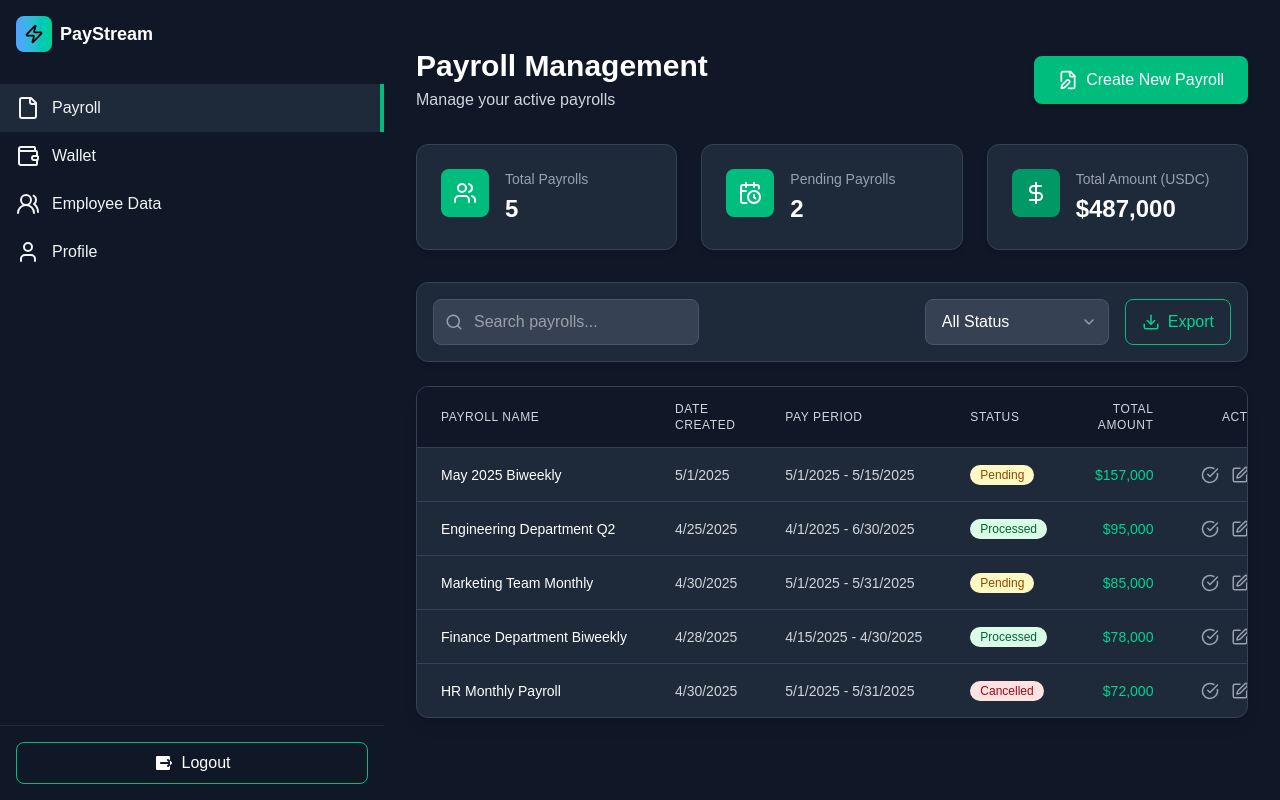
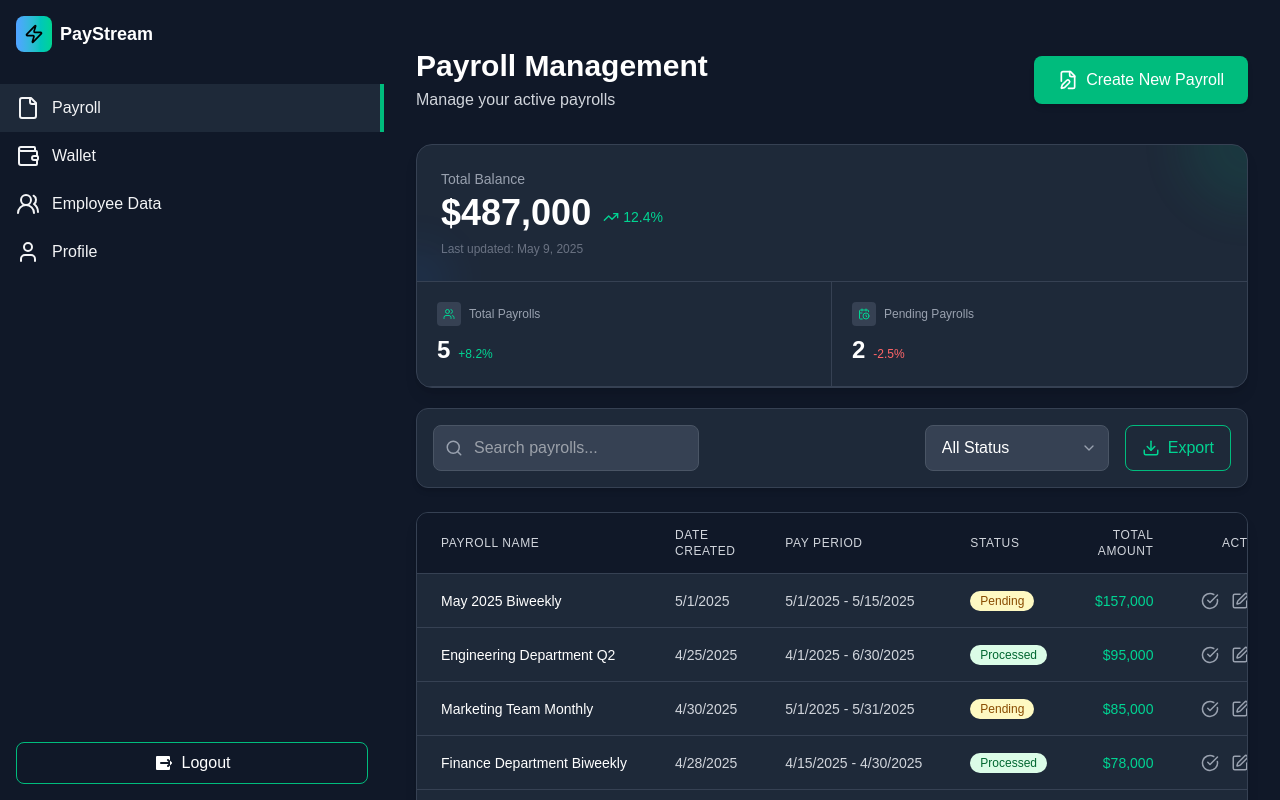
Before and after one commit to aruyaohi/paystream, a Next.js app: page /dashboard in a window 1280 px wide. Built offline with nearby package versions, Linux system fonts and the light colour scheme; what @civic/auth-web3 would draw is missing.

Commit message:
made some changes

```diff
--- a/src/app/dashboard/page.tsx
+++ b/src/app/dashboard/page.tsx
@@ -379,7 +379,7 @@ const TeslaDashboard = () => {
   </nav>
 
   {/* Footer div at the bottom with logo and logout button */}
-  <div className="mt-auto border-t border-gray-800 py-4 px-4">
+  <div className="mt-auto border-gray-800 py-4 px-4">
     <div className="flex-col items-center justify-between space-y-5">
       {/* Logout button */}
       <button
--- a/src/app/frontend/screens/dashboardScreens/payroll.tsx
+++ b/src/app/frontend/screens/dashboardScreens/payroll.tsx
@@ -10,7 +10,7 @@ import {
   Download,
   Users,
   CalendarClock,
-  DollarSign,
+  TrendingUp,
   Edit,
   CheckCircle,
   FilePen
@@ -513,29 +513,29 @@ const PayrollDetails: React.FC<PayrollDetailsProps> = ({ payroll, onBack, onEdit
   );
 };
 
-// Stats Card Component
-interface StatsCardProps {
-  icon: React.ElementType;
-  title: string;
-  value: string | number;
-  color: string;
-}
+// // Stats Card Component
+// interface StatsCardProps {
+//   icon: React.ElementType;
+//   title: string;
+//   value: string | number;
+//   color: string;
+// }
 
-const StatsCard: React.FC<StatsCardProps> = ({ icon: Icon, title, value, color }) => {
-  return (
-    <div className="bg-gray-800 rounded-xl shadow-md p-6 border border-gray-700">
-      <div className="flex items-start">
-        <div className={`p-3 rounded-lg ${color}`}>
-          <Icon className="h-6 w-6 text-white" />
-        </div>
-        <div className="ml-4">
-          <h3 className="text-sm font-medium text-gray-400">{title}</h3>
-          <p className="text-2xl font-bold text-white mt-1">{value}</p>
-        </div>
-      </div>
-    </div>
-  );
-};
+// const StatsCard: React.FC<StatsCardProps> = ({ icon: Icon, title, value, color }) => {
+//   return (
+//     <div className="bg-gray-800 rounded-xl shadow-md p-6 border border-gray-700">
+//       <div className="flex items-start">
+//         <div className={`p-3 rounded-lg ${color}`}>
+//           <Icon className="h-6 w-6 text-white" />
+//         </div>
+//         <div className="ml-4">
+//           <h3 className="text-sm font-medium text-gray-400">{title}</h3>
+//           <p className="text-2xl font-bold text-white mt-1">{value}</p>
+//         </div>
+//       </div>
+//     </div>
+//   );
+// };
 
 // Main Payroll Management Component
 const PayrollManagement: React.FC = () => {
@@ -661,30 +661,57 @@ const PayrollManagement: React.FC = () => {
                 </motion.button>
               </div>
 
-              {/* Stats Cards */}
-              <div className="grid grid-cols-1 md:grid-cols-3 gap-6 mb-8">
-                <StatsCard
-                  icon={Users}
-                  title="Total Payrolls"
-                  value={totalPayrolls}
-                  color="bg-emerald-500"
-                />
-                <StatsCard
-                  icon={CalendarClock}
-                  title="Pending Payrolls"
-                  value={pendingPayrolls}
-                  color="bg-emerald-500"
-                />
-                <StatsCard
-                  icon={DollarSign}
-                  title="Total Amount (USDC)"
-                  value={`$${totalPayrollAmount.toLocaleString()}`}
-                  color="bg-emerald-600"
-                />
+              <div className="bg-gray-800 rounded-2xl overflow-hidden border border-gray-700 shadow-lg">
+          {/* Total Balance Section */}
+          <div className="p-6 border-b border-gray-700 relative overflow-hidden">
+            {/* Decorative elements */}
+            <div className="absolute -right-16 -top-16 h-32 w-32 rounded-full bg-emerald-500 opacity-10 blur-xl"></div>
+            <div className="absolute -left-8 -bottom-8 h-16 w-16 rounded-full bg-blue-500 opacity-10 blur-xl"></div>
+
+            <p className="text-gray-400 text-sm mb-1">Total Balance</p>
+            <div className="flex items-baseline">
+              <h1 className="text-4xl font-bold text-white">${totalPayrollAmount.toLocaleString()}</h1>
+              <span className="ml-3 text-emerald-400 flex items-center text-sm font-medium">
+                <TrendingUp className="h-4 w-4 mr-1" /> 12.4%
+              </span>
+            </div>
+            <p className="text-gray-500 text-xs mt-2">Last updated: May 9, 2025</p>
+          </div>
+
+          {/* Stats Grid */}
+          <div className="grid grid-cols-2 divide-x divide-gray-700">
+            {/* Left Stat */}
+            <div className="p-5 border-b border-gray-700">
+              <div className="flex items-center mb-2">
+                <div className="h-6 w-6 rounded bg-gray-700 flex items-center justify-center">
+                  <Users className="h-3 w-3 text-emerald-400" />
+                </div>
+                <p className="ml-2 text-gray-400 text-xs">Total Payrolls</p>
               </div>
+              <div className="flex items-baseline">
+                <p className="text-2xl font-bold text-white">{totalPayrolls}</p>
+                <span className="ml-2 text-emerald-400 text-xs">+8.2%</span>
+              </div>
+            </div>
+
+            {/* Right Stat */}
+            <div className="p-5 border-b border-gray-700">
+              <div className="flex items-center mb-2">
+                <div className="h-6 w-6 rounded bg-gray-700 flex items-center justify-center">
+                  <CalendarClock className="h-3 w-3 text-emerald-400" />
+                </div>
+                <p className="ml-2 text-gray-400 text-xs">Pending Payrolls</p>
+              </div>
+              <div className="flex items-baseline">
+                <p className="text-2xl font-bold text-white">{pendingPayrolls}</p>
+                <span className="ml-2 text-red-400 text-xs">-2.5%</span>
+              </div>
+            </div>
+          </div>
+          </div>
 
               {/* Search and Filter Controls */}
-              <div className="bg-gray-800 p-4 rounded-xl shadow-md mb-6 border border-gray-700">
+              <div className="bg-gray-800 p-4 rounded-xl shadow-md mb-6 border border-gray-700 mt-5">
                 <div className="flex flex-col md:flex-row md:items-center md:justify-between space-y-4 md:space-y-0">
                   <div className="w-full md:w-1/3 relative">
                     <Search className="absolute left-3 top-1/2 transform -translate-y-1/2 text-gray-400" size={18} />
```
